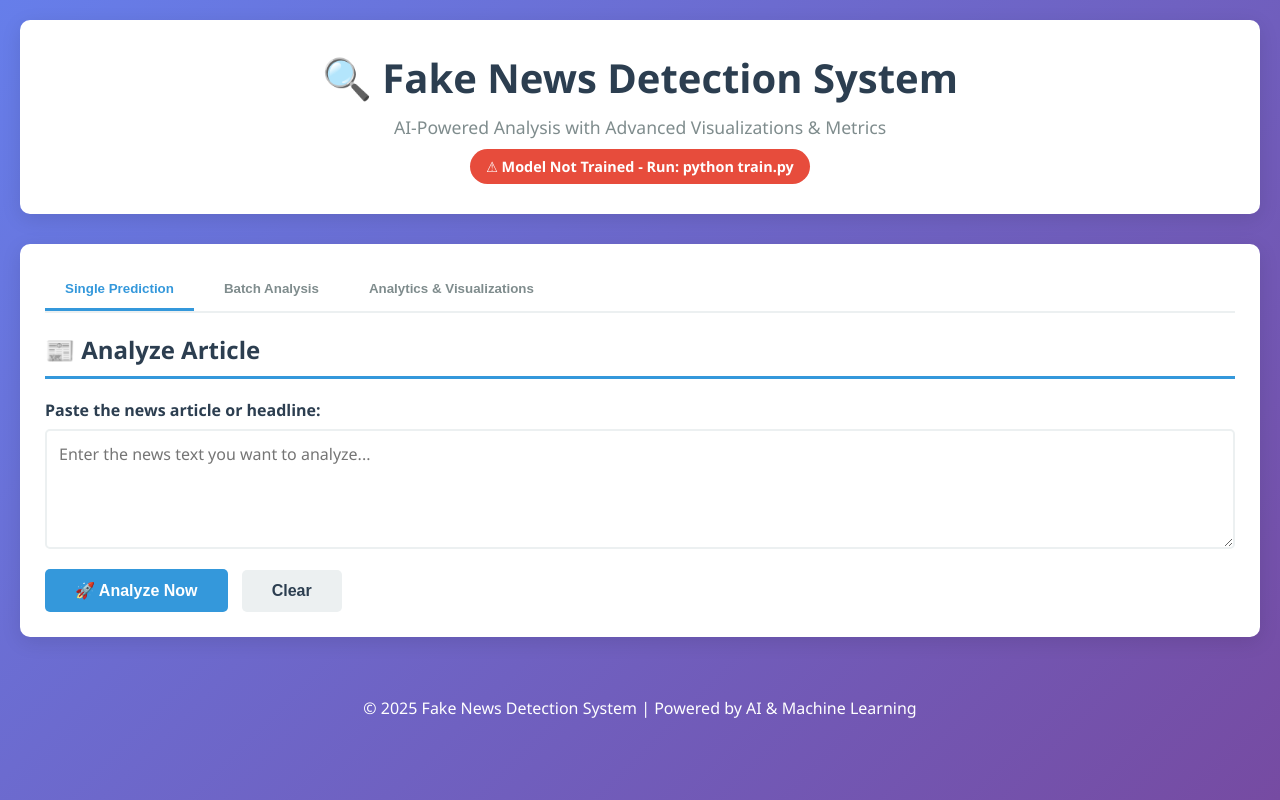
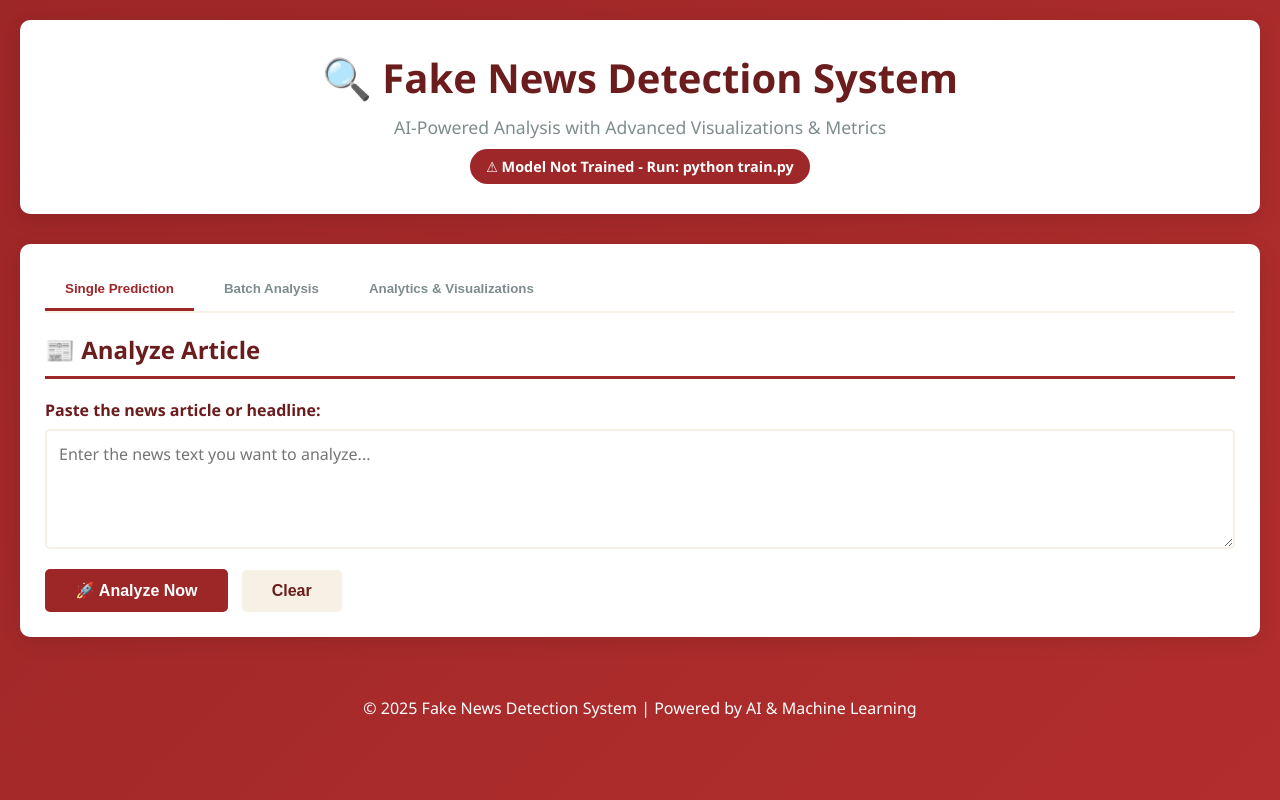
Before and after one commit to KhalilKorbiDEV/hackathon, a Flask app: page / in a window 1280 px wide. Run offline with Flask 3, Linux system fonts and the light colour scheme.

Commit message:
Update color scheme for visualizations and UI
Changed the color palette in index.html and visualizer.py to use a consistent set of reds and related tones, replacing previous blue/green/orange colors. This improves branding and visual consistency across the web interface and generated plots.

```diff
--- a/fake_news_detector/templates/index.html
+++ b/fake_news_detector/templates/index.html
@@ -12,18 +12,18 @@
         }
 
         :root {
-            --primary: #3498db;
-            --success: #2ecc71;
-            --danger: #e74c3c;
-            --warning: #f39c12;
-            --dark: #2c3e50;
-            --light: #ecf0f1;
-            --bg: #f8f9fa;
+            --primary: #9D2627;
+            --success: #B22E2D;
+            --danger: #9E2729;
+            --warning: #9B2728;
+            --dark: #6B1C1D;
+            --light: #F7F0E4;
+            --bg: #FAF7F0;
         }
 
         body {
             font-family: 'Segoe UI', Tahoma, Geneva, Verdana, sans-serif;
-            background: linear-gradient(135deg, #667eea 0%, #764ba2 100%);
+            background: linear-gradient(135deg, #9D2627 0%, #B22E2D 100%);
             color: var(--dark);
             min-height: 100vh;
             padding: 20px;
@@ -155,7 +155,7 @@
         }
 
         .result-box {
-            background: linear-gradient(135deg, #667eea 0%, #764ba2 100%);
+            background: linear-gradient(135deg, #9D2627 0%, #B22E2D 100%);
             color: white;
             padding: 30px;
             border-radius: 10px;
@@ -213,7 +213,7 @@
         }
 
         .metric-card {
-            background: linear-gradient(135deg, var(--primary) 0%, #5dade2 100%);
+            background: linear-gradient(135deg, var(--primary) 0%, #A52426 100%);
             color: white;
             padding: 20px;
             border-radius: 8px;
@@ -541,8 +541,8 @@
             probReal.textContent = data.probability_real + '%';
 
             resultBox.style.background = data.is_fake
-                ? 'linear-gradient(135deg, #e74c3c 0%, #c0392b 100%)'
-                : 'linear-gradient(135deg, #2ecc71 0%, #27ae60 100%)';
+                ? 'linear-gradient(135deg, #B22E2D 0%, #9D2627 100%)'
+                : 'linear-gradient(135deg, #9E2729 0%, #8B1F20 100%)';
 
             resultBox.classList.add('show');
         }
@@ -593,9 +593,9 @@
 
             html += '<div class="metrics-grid">';
             html += `<div class="metric-card"><h3>Total Analyzed</h3><div class="metric-value">${data.summary.total}</div></div>`;
-            html += `<div class="metric-card" style="background: linear-gradient(135deg, #e74c3c 0%, #c0392b 100%);"><h3>Fake News</h3><div class="metric-value">${data.summary.fake}</div></div>`;
-            html += `<div class="metric-card" style="background: linear-gradient(135deg, #2ecc71 0%, #27ae60 100%);"><h3>Real News</h3><div class="metric-value">${data.summary.real}</div></div>`;
-            html += `<div class="metric-card" style="background: linear-gradient(135deg, #f39c12 0%, #e67e22 100%);"><h3>Fake %</h3><div class="metric-value">${data.summary.fake_percentage}%</div></div>`;
+            html += `<div class="metric-card" style="background: linear-gradient(135deg, #B22E2D 0%, #9D2627 100%);"><h3>Fake News</h3><div class="metric-value">${data.summary.fake}</div></div>`;
+            html += `<div class="metric-card" style="background: linear-gradient(135deg, #9E2729 0%, #8B1F20 100%);"><h3>Real News</h3><div class="metric-value">${data.summary.real}</div></div>`;
+            html += `<div class="metric-card" style="background: linear-gradient(135deg, #9B2728 0%, #851F21 100%);"><h3>Fake %</h3><div class="metric-value">${data.summary.fake_percentage}%</div></div>`;
             html += '</div>';
 
             html += '<table style="width: 100%; margin-top: 20px; border-collapse: collapse;">';
@@ -684,9 +684,9 @@
                     const m = data.metrics;
                     let html = '<div class="metrics-grid" style="margin-top: 20px;">';
                     html += `<div class="metric-card"><h3>Accuracy</h3><div class="metric-value">${(m.accuracy * 100).toFixed(2)}%</div></div>`;
-                    html += `<div class="metric-card" style="background: linear-gradient(135deg, #9b59b6 0%, #8e44ad 100%);"><h3>Precision</h3><div class="metric-value">${(m.precision * 100).toFixed(2)}%</div></div>`;
-                    html += `<div class="metric-card" style="background: linear-gradient(135deg, #1abc9c 0%, #16a085 100%);"><h3>Recall</h3><div class="metric-value">${(m.recall * 100).toFixed(2)}%</div></div>`;
-                    html += `<div class="metric-card" style="background: linear-gradient(135deg, #e67e22 0%, #d35400 100%);"><h3>F1-Score</h3><div class="metric-value">${(m.f1 * 100).toFixed(2)}%</div></div>`;
+                    html += `<div class="metric-card" style="background: linear-gradient(135deg, #9D2627 0%, #8B1F20 100%);"><h3>Precision</h3><div class="metric-value">${(m.precision * 100).toFixed(2)}%</div></div>`;
+                    html += `<div class="metric-card" style="background: linear-gradient(135deg, #B22E2D 0%, #9E2729 100%);"><h3>Recall</h3><div class="metric-value">${(m.recall * 100).toFixed(2)}%</div></div>`;
+                    html += `<div class="metric-card" style="background: linear-gradient(135deg, #9B2728 0%, #851F21 100%);"><h3>F1-Score</h3><div class="metric-value">${(m.f1 * 100).toFixed(2)}%</div></div>`;
                     html += '</div>';
 
                     document.getElementById('metrics-display').innerHTML = html;
```
Also changed, not shown: fake_news_detector/visualizer.py (+20 -20 lines).
